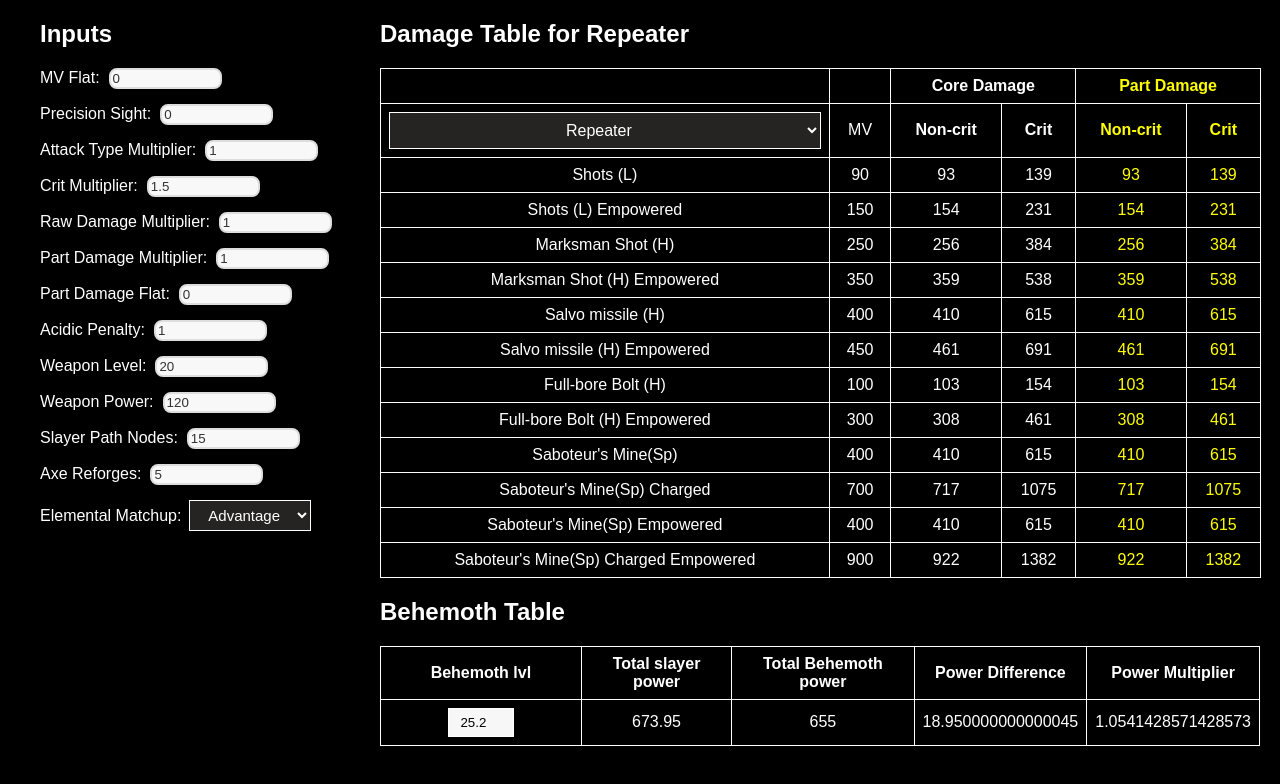
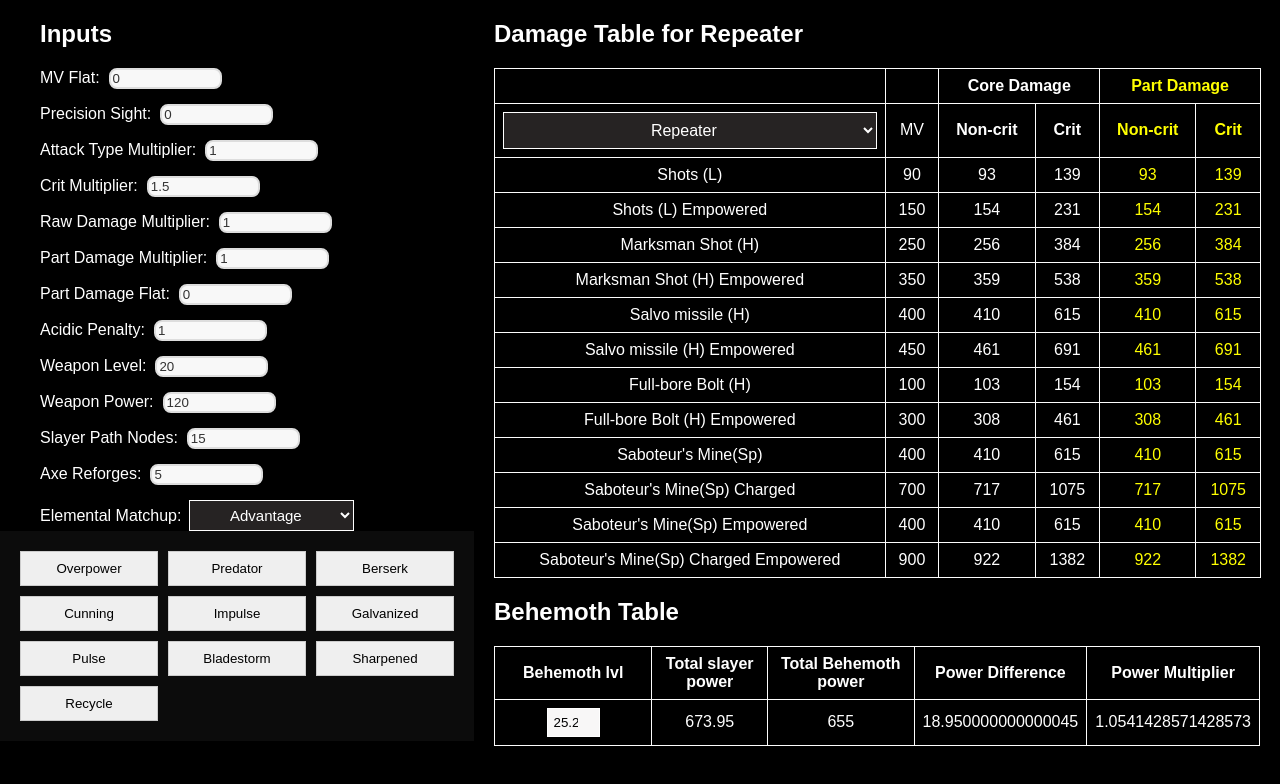
Before and after one commit to Super-EvilTeam/dauntless-calculator, a React (Create React App) app: page / in a window 1280 px wide. Shown: the top 784 px of the page. Built offline with nearby package versions, Linux system fonts and the light colour scheme.

Commit message:
Added functionality to just select cells and calculate dmg based on it, just few cells for now

```diff
--- a/src/App.js
+++ b/src/App.js
@@ -4,6 +4,7 @@ import InputForm from './components/InputForm';
 import DamageTable from './components/DamageTable';
 import BehemothTable from './components/BehemothTable';
 import * as calc from './components/Formulas';
+import CellSelector from './components/CellSelector';
 
 function App() {
   // State object to store input values with default values
@@ -70,6 +71,7 @@ function App() {
     <div className="App">
       <div className="left-container">
         <InputForm formData={formData} handleChange={handleChange} />
+        <CellSelector setFormData={setFormData} />
       </div>
       <div className="right-container">
         <div className="right-top">
--- /dev/null
+++ b/src/components/CellSelector.css
@@ -0,0 +1,54 @@
+/* CellSelector.css */
+.cell-selector-overlay {
+  position: fixed;
+  top: 0;
+  left: 0;
+  width: 100%;
+  height: 100%;
+  background-color: rgba(0, 0, 0, 0.5);
+  display: flex;
+  justify-content: center;
+  align-items: center;
+}
+
+.cell-selector-container {
+  background-color: #0c0c0c;
+  padding: 20px;
+  display: grid;
+  grid-template-columns: repeat(3, 1fr);
+  gap: 10px;
+}
+
+.cell {
+  position: relative; /* Add relative positioning */
+  padding: 9px;
+  border: 1px solid #ccc;
+  cursor: pointer;
+  width: 138px;
+}
+
+.cell.selected {
+  background-color: #44a14e;
+}
+
+.minus {
+  position: absolute;
+  top: 50%;
+  right: 0;
+  transform: translateY(-50%);
+  cursor: pointer;
+  background-color: transparent;
+  border: none;
+  width: 20px;
+  height: 20px;
+  display: flex;
+  justify-content: center;
+  align-items: center;
+}
+
+.minus::before {
+  content: "";
+  width: 10px;
+  height: 2px;
+  background-color: #fff;
+}
--- /dev/null
+++ b/src/components/CellSelector.js
@@ -0,0 +1,67 @@
+import React, { useState } from 'react';
+import './CellSelector.css';
+import cellData from './Cells.json';
+
+const CellSelector = ({ setFormData }) => {
+  const [cells, setCells] = useState(() => {
+    // Adding clicks and value attributes at runtime
+    return Object.entries(cellData).reduce((acc, [key, value]) => {
+      acc[key] = { ...value, clicks: 0, value: null };
+      return acc;
+    }, {});
+  });
+
+  const handleClick = (cellName) => {
+    const updatedCells = { ...cells };
+    updatedCells[cellName].clicks += 1;
+    const { clicks, type, three, six } = updatedCells[cellName];
+
+    const multiplierIncrement = (clicks === 1) ? three : (six - three);
+
+    const updateMultiplier = (multiplierType) => {
+      setFormData(prev => ({
+        ...prev,
+        [multiplierType]: prev[multiplierType] + multiplierIncrement / 100
+      }));
+    };
+
+    if (clicks === 1) {
+      updatedCells[cellName].value = "+3";
+    } else if (clicks === 2) {
+      updatedCells[cellName].value = "+6";
+    }
+
+    switch (type) {
+      case "rawDamageMultiplier":
+        updateMultiplier("rawDamageMultiplier");
+        break;
+      case "critMultiplier":
+        updateMultiplier("critMultiplier");
+        break;
+      case "partDamageMultiplier":
+        updateMultiplier("partDamageMultiplier");
+        break;
+      default:
+        break;
+    }
+
+    setCells(updatedCells);
+  };
+
+  return (
+    <div className="cell-selector-container">
+      {Object.keys(cells).map((cellName, index) => (
+        <button
+          key={index}
+          className="cell"
+          onClick={() => handleClick(cellName)}
+          disabled={cells[cellName].clicks >= 2}
+        >
+          {cells[cellName].value} {cellName}
+        </button>
+      ))}
+    </div>
+  );
+};
+
+export default CellSelector;
--- /dev/null
+++ b/src/components/Cells.json
@@ -0,0 +1,12 @@
+{
+    "Overpower": { "type": "rawDamageMultiplier",  "three": 20, "six": 40 },
+    "Predator": { "type": "rawDamageMultiplier", "three": 14, "six": 35 },
+    "Berserk": {  "type": "rawDamageMultiplier",  "three": 20, "six": 35 },
+    "Cunning": { "type": "critMultiplier",  "three": 0, "six": 30 },
+    "Impulse": {  "type": "critMultiplier",  "three": 40, "six": 100 },
+    "Galvanized": { "type": "critMultiplier",  "three": 0, "six": 15 },
+    "Pulse": {"type": "critMultiplier",  "three": 0, "six": 15 },
+    "Bladestorm": {"type": "partDamageFlat",  "three": 20, "six": 40 },
+    "Sharpened": { "type": "partDamageMultiplier", "three": 15, "six": 30 },
+    "Recycle": { "type": "rawDamageMultiplier",  "three": 30, "six": 60 }
+  }
```
